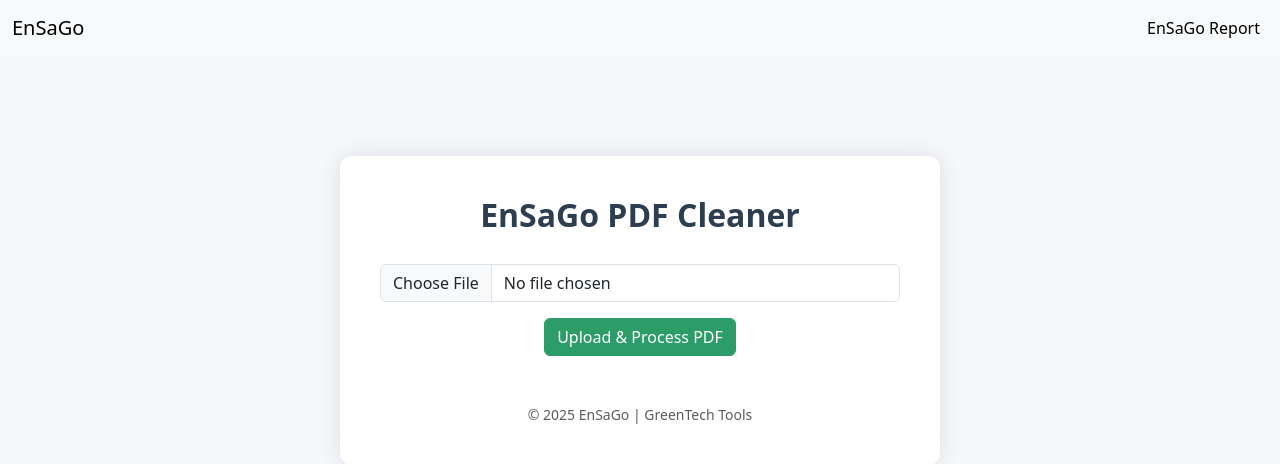
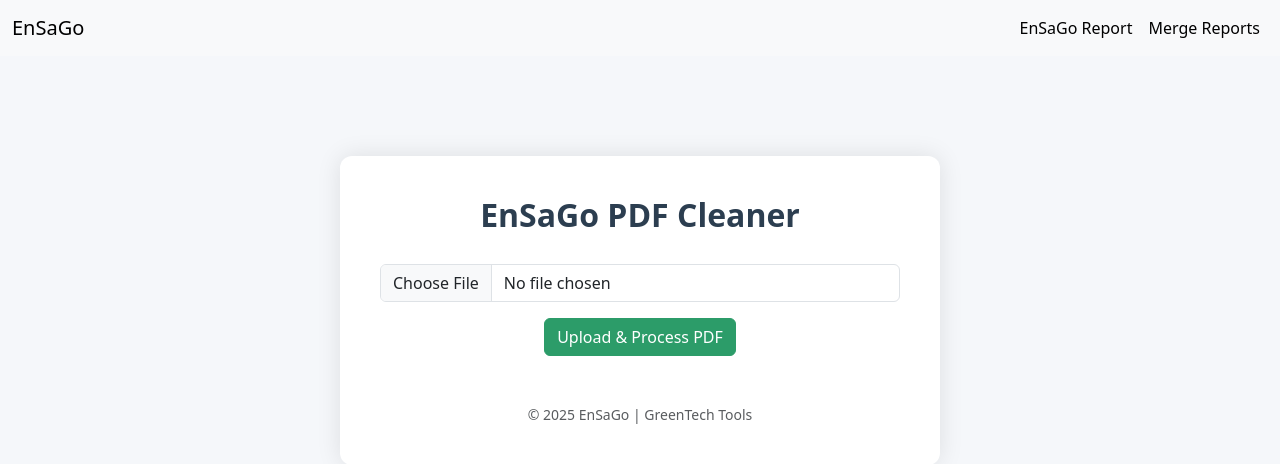
Before and after one commit to OKihichak/pdf_editor, a Flask app: page / in a window 1280 px wide. Shown: the top 464 px of the page. Run offline with Flask 3, Linux system fonts and the light colour scheme.

Commit message:
Update index.html

```diff
--- a/templates/index.html
+++ b/templates/index.html
@@ -46,9 +46,10 @@
           <li class="nav-item">
             <a class="nav-link active" href="/">EnSaGo Report</a>
           </li>
-<!--           <li class="nav-item">
-            <a class="nav-link" href="/finance-report">Finance Report</a>
-          </li> -->
+            <li class="nav-item">
+            <a class="nav-link active" href="/merge">Merge Reports</a>
+          </li>
+
         </ul>
       </div>
     </div>
```
